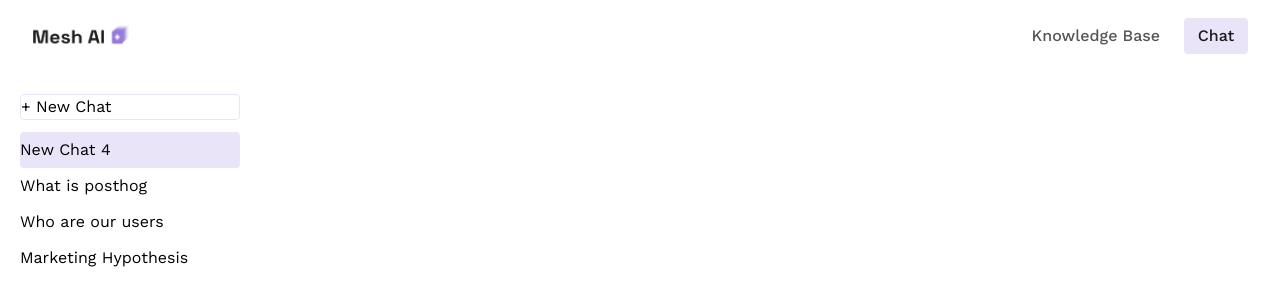
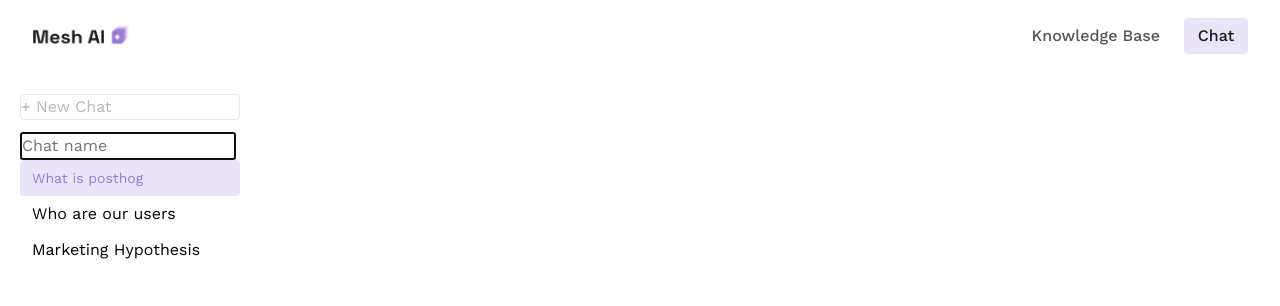
Before and after one commit to LF808mlb/ai-se_project_mesh-ai, a React (Vite) app in the folder client/: page /chat in a window 1280 px wide. Both pictures are taken after a click on the button "+ New Chat". Shown: the top 306 px of the page. Built offline with nearby package versions, Linux system fonts and the light colour scheme.

Commit message:
git commit -m "create a new chat"

```diff
--- a/client/src/pages/Chat/Chat.css
+++ b/client/src/pages/Chat/Chat.css
@@ -42,6 +42,8 @@
 
 .chat__item {
   height: 100%;
+  padding-left: 12px;
+  box-sizing: border-box;
 }
 
 .chat__sidebar-message {
@@ -51,4 +53,6 @@
 .chat__item_active {
   background: #9679d933;
   border-radius: 4px;
+  color: #9679d9;
+  font-size: 14px;
 }
--- a/client/src/pages/Chat/Chat.tsx
+++ b/client/src/pages/Chat/Chat.tsx
@@ -36,25 +36,19 @@ export default function Chat() {
   }, []);
 
   const handleCreateChat = async () => {
-    const title = newChatTitle.trim() || `New Chat ${chats.length + 1}`;
-
-    setIsCreatingChat(true);
-    setChatsError(null);
+    const title = newChatTitle.trim() || "New Chat";
+    setIsCreatingChat(false);
+    setNewChatTitle("");
 
     try {
       const res = await createChat(title);
 
-      if (!res.success || !res.data) {
-        throw new Error();
+      if (res.data) {
+        setChats((prev) => [res.data as ChatType, ...prev]);
+        setActiveChatId(res.data._id);
       }
-
-      setChats((prev) => [res.data as ChatType, ...prev]);
-      setActiveChatId(res.data._id);
-      setNewChatTitle("");
     } catch {
-      setChatsError("Failed to create chat.");
-    } finally {
-      setIsCreatingChat(false);
+      // A toast or inline error could go here in the future.
     }
   };
 
@@ -64,11 +58,31 @@ export default function Chat() {
         <button
           className="chat__new-btn"
           type="button"
-          onClick={handleCreateChat}
+          onClick={() => setIsCreatingChat(true)}
           disabled={isCreatingChat}
         >
-          {isCreatingChat ? "Creating..." : "+ New Chat"}
+          + New Chat
         </button>
+
+        {isCreatingChat && (
+          <input
+            className="chat__title-input"
+            type="text"
+            placeholder="Chat name"
+            value={newChatTitle}
+            onChange={(e) => setNewChatTitle(e.target.value)}
+            onKeyDown={(e) => {
+              if (e.key === "Enter") {
+                void handleCreateChat();
+              }
+              if (e.key === "Escape") {
+                setIsCreatingChat(false);
+                setNewChatTitle("");
+              }
+            }}
+            autoFocus
+          />
+        )}
 
         {isLoadingChats && <p className="chat__sidebar-message">Loading...</p>}
         {chatsError && <p className="chat__sidebar-message">{chatsError}</p>}
```
